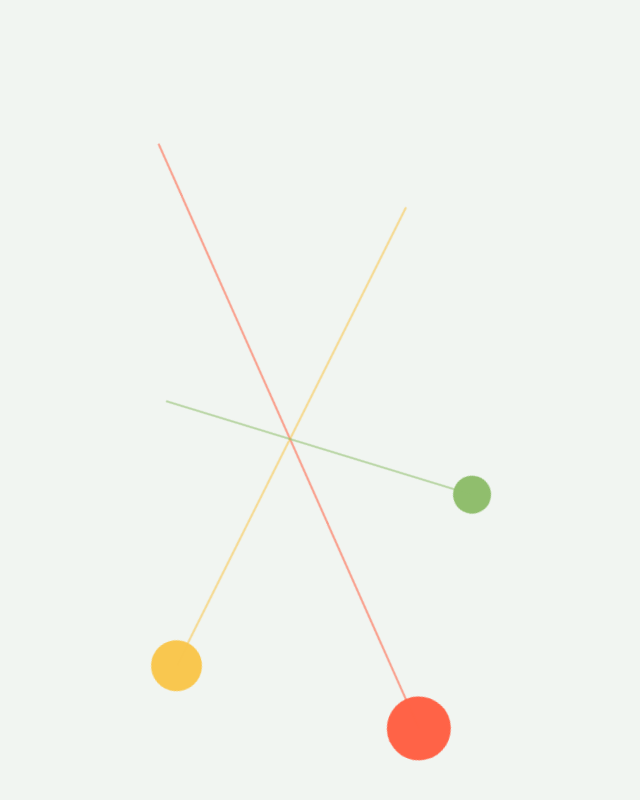
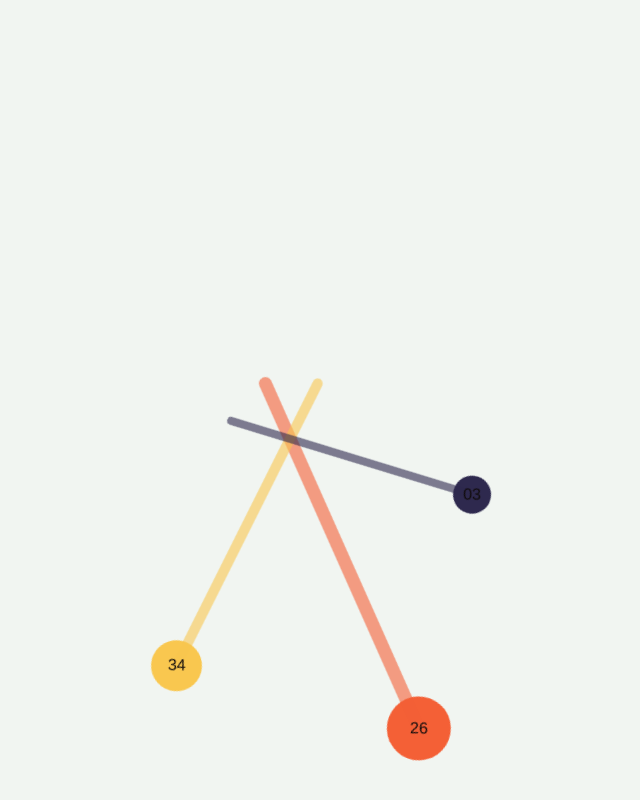
Before and after one commit to AntonBeYt/AntonBeYt.github.io, a plain HTML site: page index.html in a window 1280 px wide. Shown: the part 1506-2306 px from the top of the page, without its empty margins (350-990 px from the left). Drawn offline with Linux system fonts and the light colour scheme; a web font is replaced by a local one.

Commit message:
Update
Update analog clock

```diff
--- a/clocks.js
+++ b/clocks.js
@@ -19,6 +19,19 @@ function updateAnalogClock() {
   document.querySelector(
     ".hours-circle"
   ).style.transform = `translate(-50%, -50%) rotate(${hoursDegrees}deg)`;
+
+  setTimeout(() => {
+    const secondDigit = document.querySelector(".seconds-hand-digit");
+    const minuteDigit = document.querySelector(".minutes-hand-digit");
+    const hourDigit = document.querySelector(".hours-hand-digit");
+
+    secondDigit.style.transform = `rotate(-${secondsDegrees}deg)`;
+    secondDigit.textContent = String(seconds).padStart(2, "0");
+    minuteDigit.style.transform = `rotate(-${minutesDegrees}deg)`;
+    minuteDigit.textContent = String(minutes).padStart(2, "0");
+    hourDigit.style.transform = `rotate(-${hoursDegrees}deg)`;
+    hourDigit.textContent = String(hours).padStart(2, "0");
+  }, 500);
 }
 
 setInterval(updateAnalogClock, 1000);
--- a/index.html
+++ b/index.html
@@ -213,15 +213,28 @@
 
       <section class="clock-section">
         <div class="clock">
+          <!-- TODO: Add number in the hand blob and rotate it counter-clockwise -->
           <div class="analog">
             <div class="analog-circle seconds-circle">
-              <div class="hand seconds-hand"></div>
+              <div class="hand seconds-hand">
+                <div class="hand-inner">
+                  <div class="seconds-hand-digit"></div>
+                </div>
+              </div>
             </div>
             <div class="analog-circle minutes-circle">
-              <div class="hand minutes-hand"></div>
+              <div class="hand minutes-hand">
+                <div class="hand-inner">
+                  <div class="minutes-hand-digit"></div>
+                </div>
+              </div>
             </div>
             <div class="analog-circle hours-circle">
-              <div class="hand hours-hand"></div>
+              <div class="hand hours-hand">
+                <div class="hand-inner">
+                  <div class="hours-hand-digit"></div>
+                </div>
+              </div>
             </div>
             <div class="center-circle"></div>
           </div>
--- a/styles/balls-and-goo.css
+++ b/styles/balls-and-goo.css
@@ -279,7 +279,7 @@
   width: 50%;
 }
 .seconds-hand {
-  background-color: tomato;
+  background-color: #f46036;
 }
 
 .minutes-circle {
@@ -294,7 +294,8 @@
   width: 30%;
 }
 .hours-hand {
-  background-color: #90be6d;
+  background-color: #2e294e;
+  /* background-color: #90be6d; */
 }
 
 .hand::before {
@@ -302,22 +303,33 @@
   position: absolute;
   bottom: 50%;
   left: 50%;
-  width: 2px;
+  width: 20%;
   height: var(--line-length);
   background-color: inherit;
   transform: translateX(-50%) rotate(135deg);
   transform-origin: bottom;
   opacity: 0.6;
+  border-radius: 15px 15px 0 0;
 }
 
 .seconds-hand::before {
-  --line-length: 50vw;
+  --line-length: 30vw;
 }
 
 .minutes-hand::before {
-  --line-length: 40vw;
+  --line-length: 25vw;
 }
 
 .hours-hand::before {
-  --line-length: 25vw;
+  --line-length: 20vw;
 }
+
+.hand-inner {
+  position: relative;
+  display: flex;
+  justify-content: center;
+  align-items: center;
+  width: 100%;
+  height: 100%;
+  border-radius: 50%;
+}
--- a/styles/theme-toggle-styles.css
+++ b/styles/theme-toggle-styles.css
@@ -1,14 +1,15 @@
 :root {
   --purple: #6247aa;
   --yellow: #ffc107;
-  --bg: #009688;
+  /* --bg: #009688; */
   --open-distance: 105px;
   --menu-items: 6;
 }
 
 :root[data-style="gooey"] {
   --menu-filter: url("#goo");
-  --menu-bg: #ffc107;
+  --menu-bg: #1b998b;
+  /* --menu-bg: #ffc107; */
   --menu-color: #6247aa;
 }
 
```
